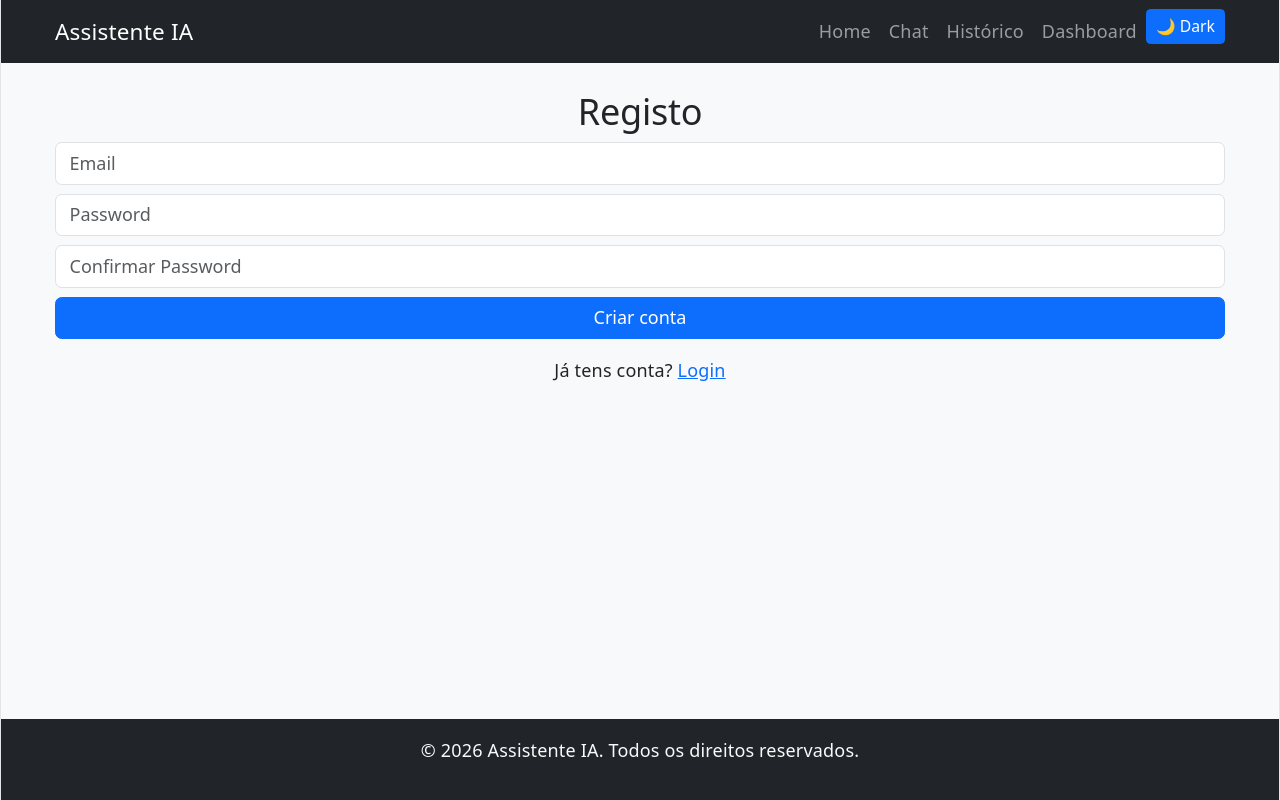
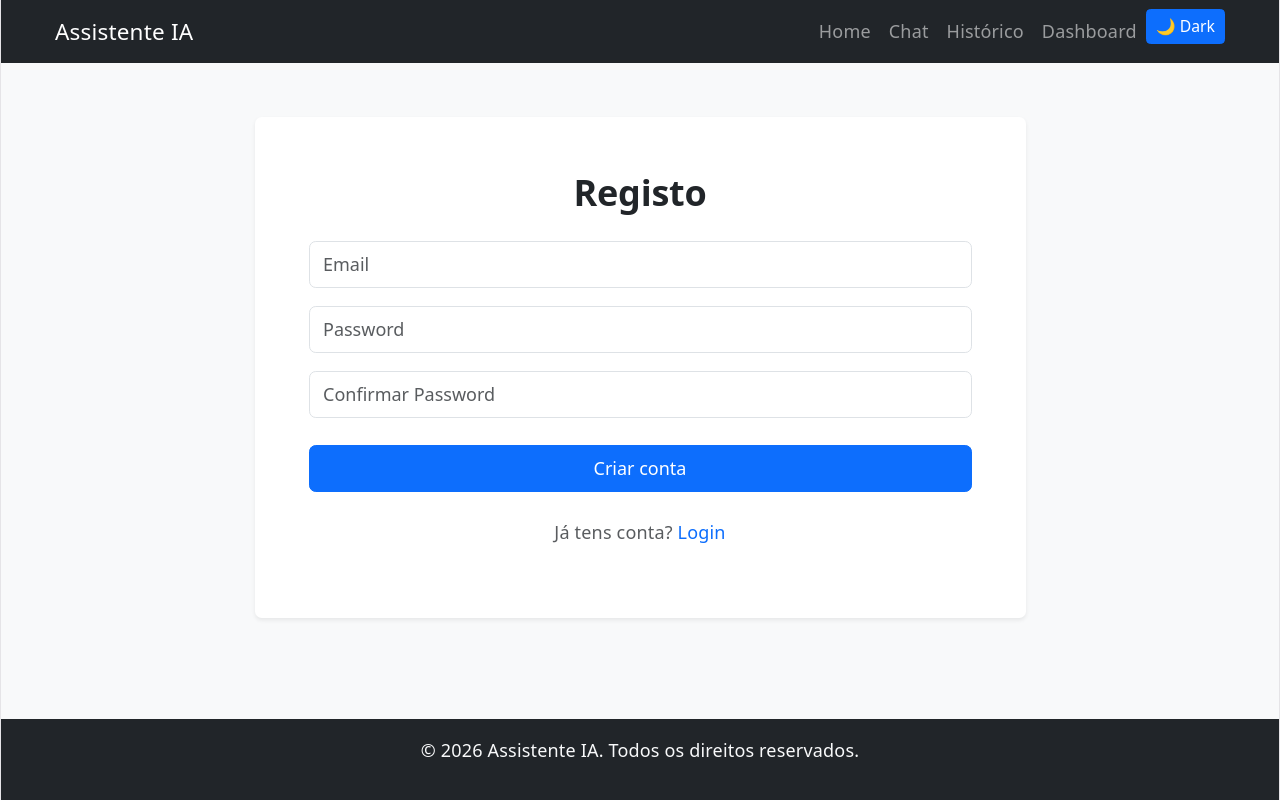
Before and after one commit to leonardoabreu546/assistente_ia, a React (Vite) app: page /register in a window 1280 px wide. Built offline with nearby package versions, Linux system fonts and the light colour scheme; no server answers.

Commit message:
alterar estilos

```diff
--- a/src/pages/Login.tsx
+++ b/src/pages/Login.tsx
@@ -8,42 +8,54 @@ function Login() {
   const [password, setPassword] = useState("")
   const navigate = useNavigate()
 
-  async function handleLogin(e) {
+  async function handleLogin(e: React.FormEvent) {
     e.preventDefault()
     try {
       await signInWithEmailAndPassword(auth, email, password)
       navigate("/chat")
-    } catch {
-      // Pode mostrar mensagem de erro se quiser, mas não obrigatório
+    } catch (error) {
+      console.error("Erro ao entrar:", error)
     }
   }
 
   return (
-    <div className="container mt-4">
-      <h2>Login</h2>
+    <div className="container mt-5">
+      <div className="row justify-content-center">
+        <div className="col-12 col-md-10 col-lg-8">
+          <div className="shadow-sm p-4 p-md-5 bg-white rounded">
+            <h2 className="mb-4 fw-bold">Login</h2>
 
             <form onSubmit={handleLogin}>
+              <div className="mb-3">
                 <input
-          className="form-control mb-2"
+                  className="form-control py-2" // Removido o -sm e adicionado py-2 para mais altura vertical
                   placeholder="Email"
                   value={email}
                   onChange={(e) => setEmail(e.target.value)}
                 />
+              </div>
 
+              <div className="mb-4">
                 <input
                   type="password"
-          className="form-control mb-2"
+                  className="form-control py-2" // Removido o -sm e adicionado py-2 para mais altura vertical
                   placeholder="Password"
                   value={password}
                   onChange={(e) => setPassword(e.target.value)}
                 />
+              </div>
 
-        <button className="btn btn-primary w-100">Entrar</button>
+              <button className="btn btn-primary w-100 py-2">
+                Entrar
+              </button>
             </form>
 
-      <p className="mt-3">
-        Não tens conta? <Link to="/register">Registar</Link>
+            <p className="mt-4 text-center text-muted">
+              Não tens conta? <Link to="/register" className="text-decoration-none">Registar</Link>
             </p>
+          </div>
+        </div>
+      </div>
     </div>
   )
 }
--- a/src/pages/Register.tsx
+++ b/src/pages/Register.tsx
@@ -12,12 +12,12 @@ function Register() {
 
   const navigate = useNavigate()
 
-  async function handleRegister(e) {
+  async function handleRegister(e: React.FormEvent) {
     e.preventDefault()
     setError("")
 
     if (password !== confirm) {
-      setError("Passwords não coincidem")
+      setError("As passwords não coincidem")
       return
     }
 
@@ -29,49 +29,71 @@ function Register() {
     } catch (err) {
       console.error(err)
       setError("Erro ao criar conta")
+    } finally {
+      setLoading(false)
     }
-
-    setLoading(false)
   }
 
   return (
-    <div className="container mt-4">
-      <h2>Registo</h2>
+    <div className="container mt-5">
+      <div className="row justify-content-center">
+        {/* Mesma largura do Login */}
+        <div className="col-12 col-md-10 col-lg-8">
+          <div className="shadow-sm p-4 p-md-5 bg-white rounded">
+            <h2 className="mb-4 fw-bold">Registo</h2>
 
-      {error && <div className="alert alert-danger">{error}</div>}
+            {error && <div className="alert alert-danger py-2 small">{error}</div>}
 
             <form onSubmit={handleRegister}>
+              <div className="mb-3">
                 <input
-          className="form-control mb-2"
+                  className="form-control py-2"
                   placeholder="Email"
                   value={email}
                   onChange={(e) => setEmail(e.target.value)}
+                  required
                 />
+              </div>
 
+              <div className="mb-3">
                 <input
                   type="password"
-          className="form-control mb-2"
+                  className="form-control py-2"
                   placeholder="Password"
                   value={password}
                   onChange={(e) => setPassword(e.target.value)}
+                  required
                 />
+              </div>
 
+              <div className="mb-4">
                 <input
                   type="password"
-          className="form-control mb-2"
+                  className="form-control py-2"
                   placeholder="Confirmar Password"
                   value={confirm}
                   onChange={(e) => setConfirm(e.target.value)}
+                  required
                 />
+              </div>
 
-        <button className="btn btn-primary w-100" disabled={loading}>
+              <button
+                className="btn btn-primary w-100 py-2"
+                disabled={loading}
+              >
+                {loading ? (
+                  <span className="spinner-border spinner-border-sm me-2" />
+                ) : null}
                 {loading ? "A criar..." : "Criar conta"}
               </button>
             </form>
 
-      <p className="mt-3">
-        Já tens conta? <Link to="/login">Login</Link>
+            <p className="mt-4 text-center text-muted">
+              Já tens conta? <Link to="/login" className="text-decoration-none">Login</Link>
             </p>
+          </div>
+        </div>
+      </div>
     </div>
   )
 }
```
Lines whose indentation alone changed are shown as unchanged.
